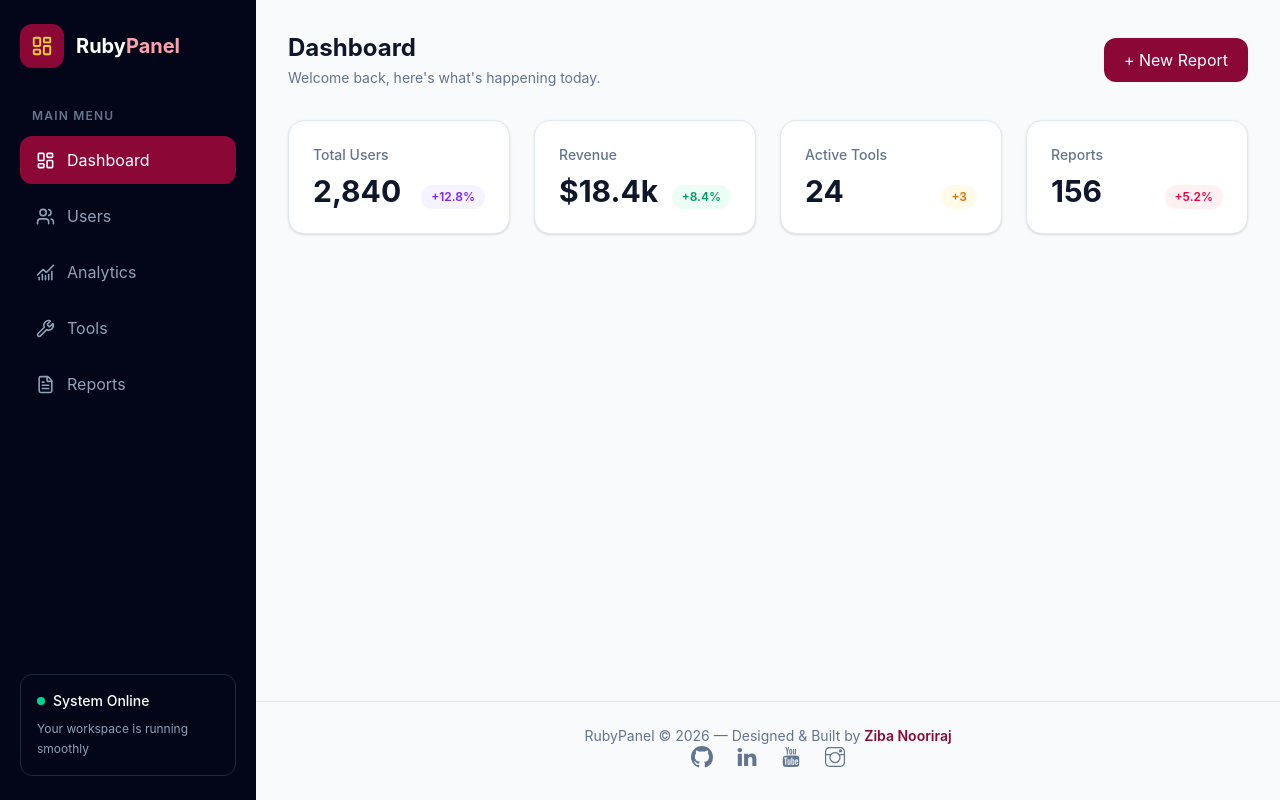
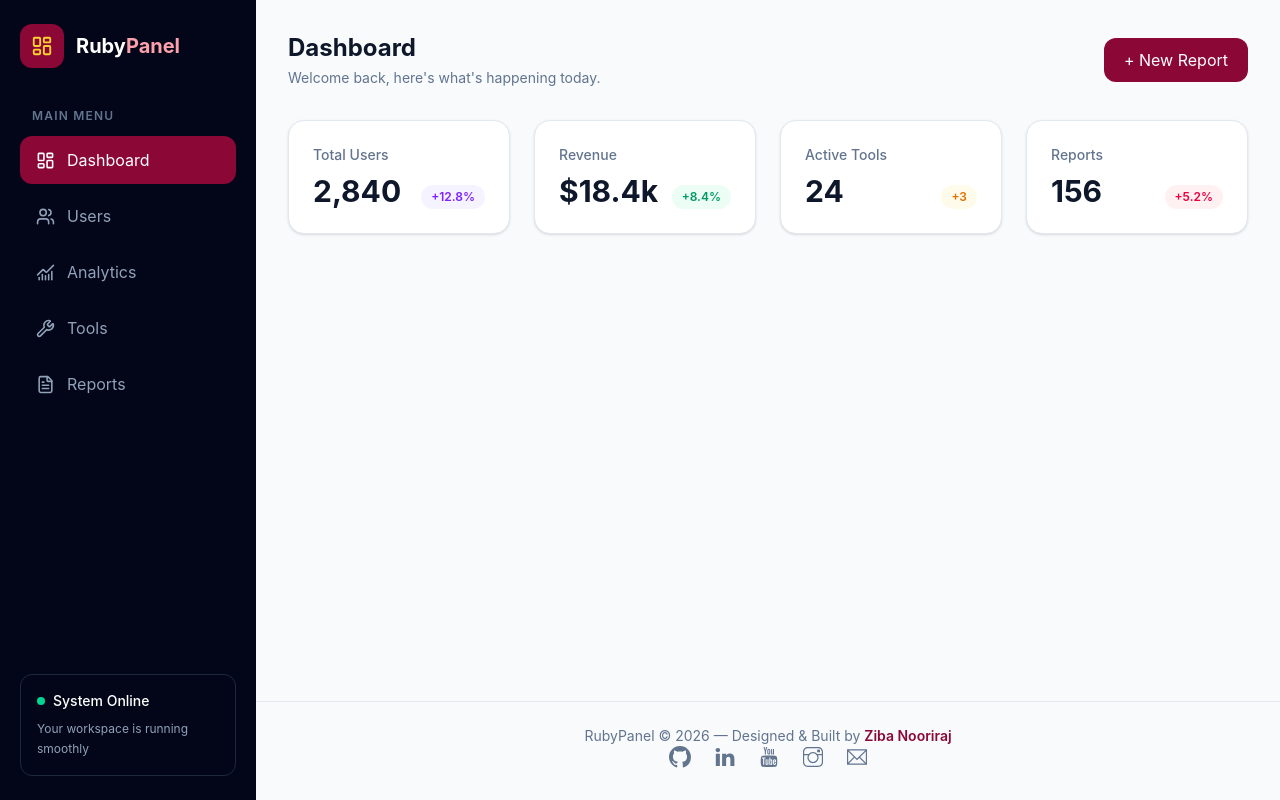
Before and after one commit to zibanoori/rubypanel, a React (Vite) app: page / in a window 1280 px wide. Built offline with nearby package versions, Linux system fonts and the light colour scheme.

Commit message:
feat: add Email link with TfiEmail icon to footer

```diff
--- a/src/components/Main.jsx
+++ b/src/components/Main.jsx
@@ -115,6 +115,14 @@ function Main() {
             >
               <TfiInstagram size={20} />
             </a>
+
+            <a
+              href="mailto:your-email@example.com"
+              aria-label="Email"
+              className="hover:text-slate-900 transition-colors"
+            >
+              <TfiEmail size={20} />
+            </a>
           </div>
         </div>
       </footer>
```
